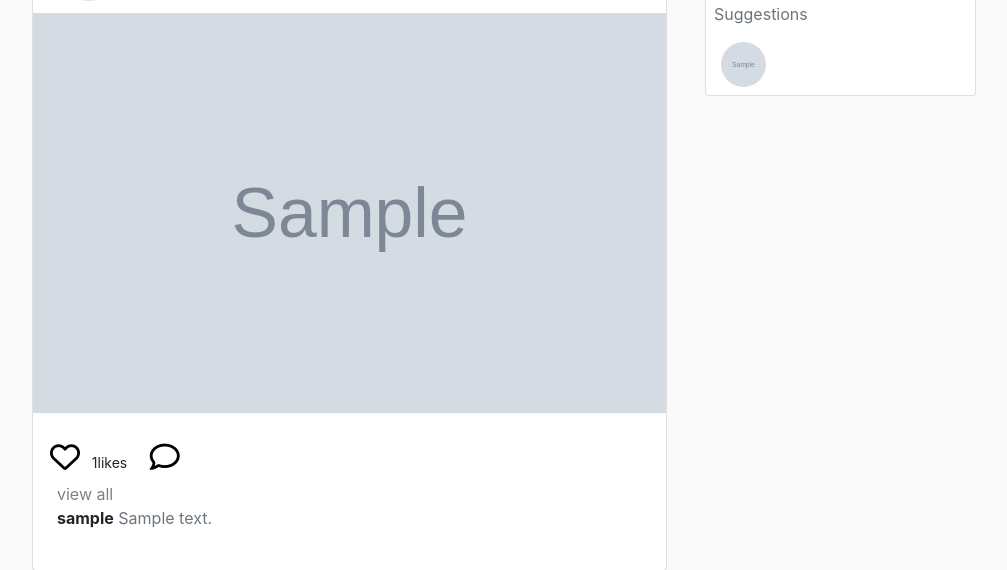
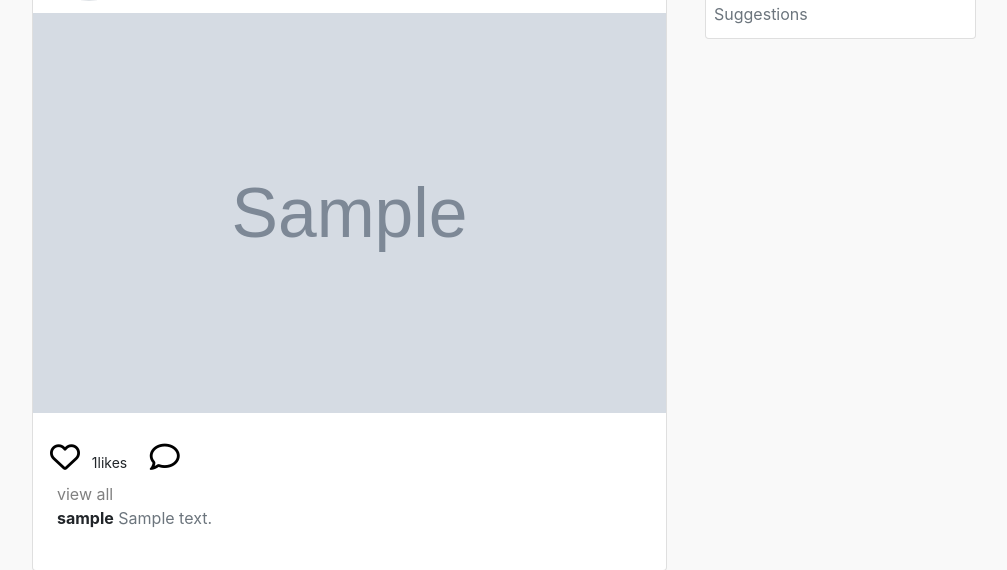
Before and after one commit to robajillo/Django-IP2, a Django app: page / in a window 1280 px wide. Shown: the part 225-795 px from the top of the page, without its empty margins (148-1155 px from the left). Run offline with Django 3.2, Linux system fonts and the light colour scheme; a user stored in the database is signed in; tables that the repository leaves empty hold one stand-in row (values such as "Sample post"); grey boxes marked "Sample" are stand-in pictures; some libraries are stand-ins or nearby versions.

Commit message:
solved errors

```diff
--- a/instagram/templates/index.html
+++ b/instagram/templates/index.html
@@ -76,7 +76,7 @@
         <div class="col-md-4 mt-4 userinfo">
             <div class="row">
                 <div class="col-md-3 ml-2">
-                    <img class="rounded-circle user-img" src="">
+                    <img class="rounded-circle user-img" src="{{image.user.user.profile_picture.url}}">
                 </div>
                 <div class="col-md-6 mt-4 user-detail">
                     <span class=" text-secondary"><a
@@ -88,15 +88,12 @@
                 <div class="col-md-10">
                     <div class="card mt-4 mr-2 ml-2">
                         <div class="card-title text-secondary mt-2 mr-2 ml-2 ">Suggestions</div>
-                        {% for user in post %}
+                        {% for user in users %}
                         <div class="container">
                             <div class="row">
-                                <div class="col-md-2 mr-3 mt-1 mb-2">
-                                    <img class="rounded-circle" src="{{ user.user.profile_picture.url }}"
-                                         width="45px" height="45px">
-                                </div>
+
                                 <div class="col-md-6 mr-2 mt-2">
-                                    <span><a href="{% url 'user_profile' user.id  %}">{{user.username}}</a></span>
+                                    <span><a href="{% url 'profile' user.id  %}">{{user.username}}</a></span>
                                 </div>
                                 <div class="col-md-4">
                                 </div>
```
